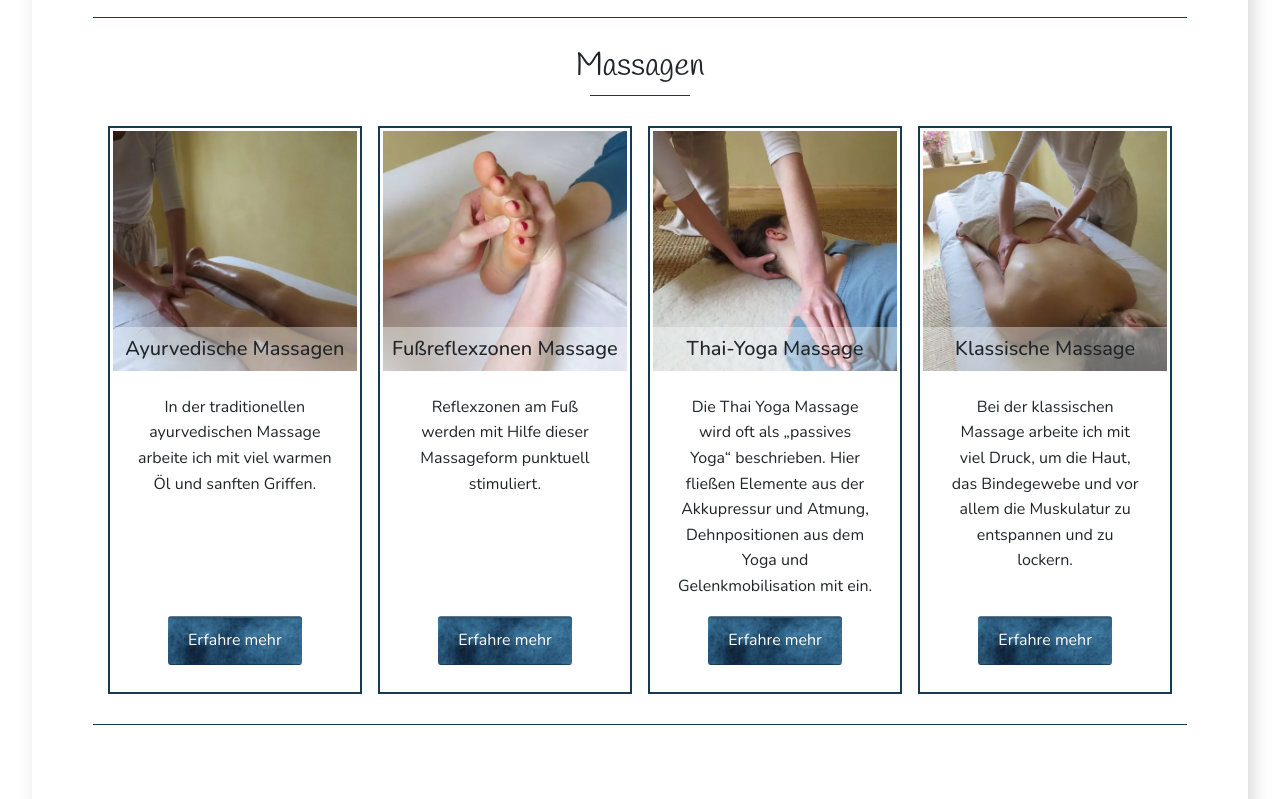
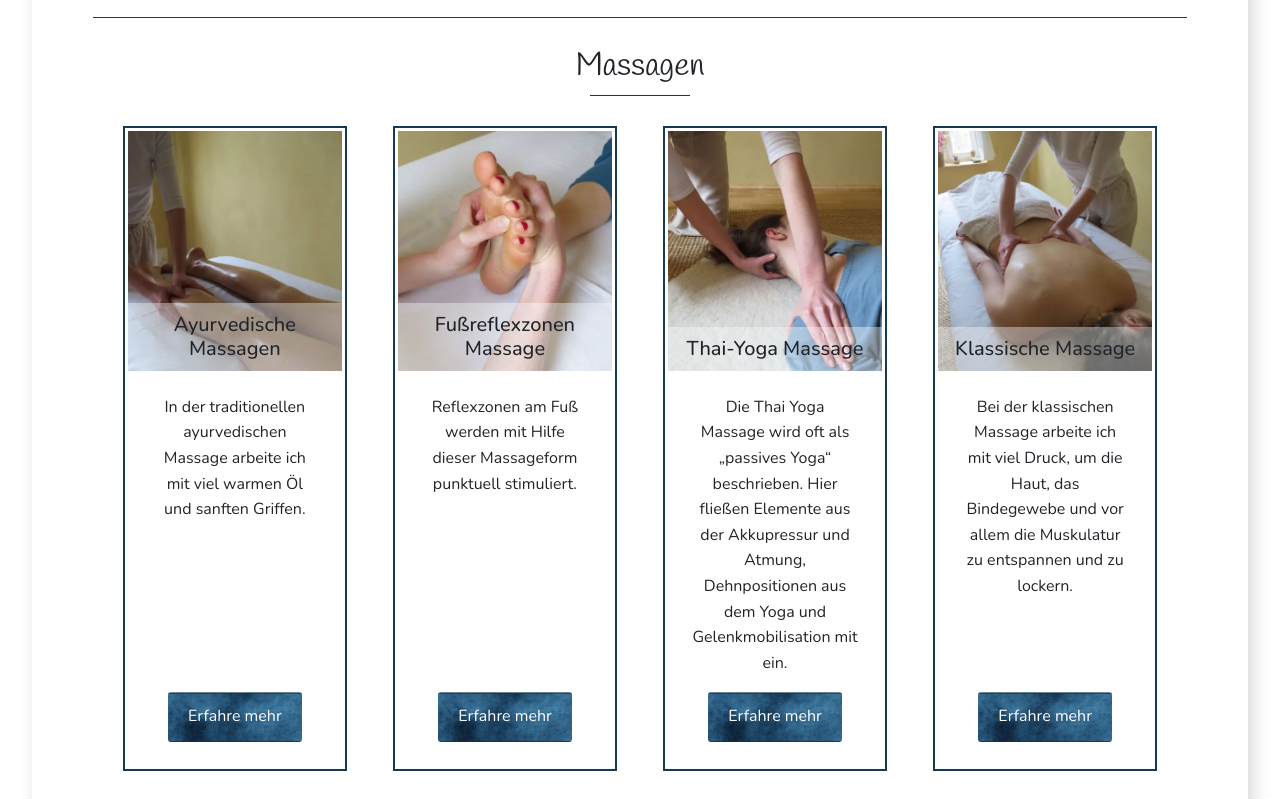
Before and after one commit to sivan13h/helene, a website: page dist/home.html in a window 1280 px wide. Shown: the part 2100-2899 px from the top of the page. Drawn offline with nearby package versions, Linux system fonts and the light colour scheme.

Commit message:
Fix unecessary margin: 0 !important for cards

```diff
--- a/scss/main.scss
+++ b/scss/main.scss
@@ -344,7 +344,6 @@ a {
   border: solid 2px $darker-blue;
   padding: 3px;
   border-radius: 0;
-  margin: 0 !important;
 
   .card-img-top {
     border-radius: 0;
```
Also changed, not shown: dist/css/main.css.
